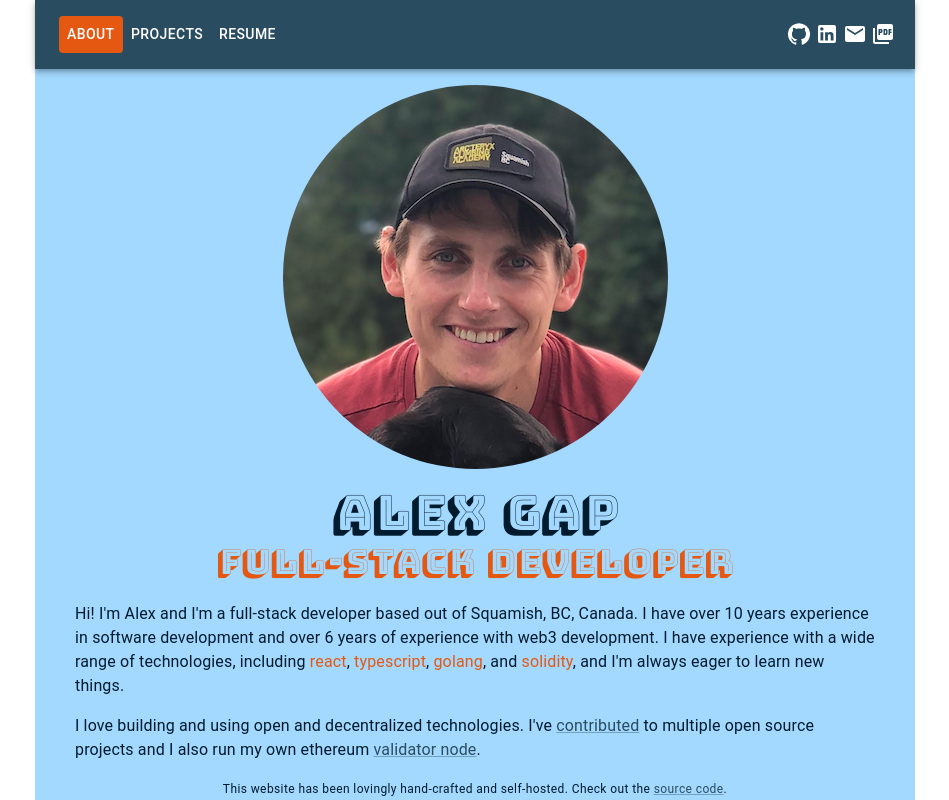
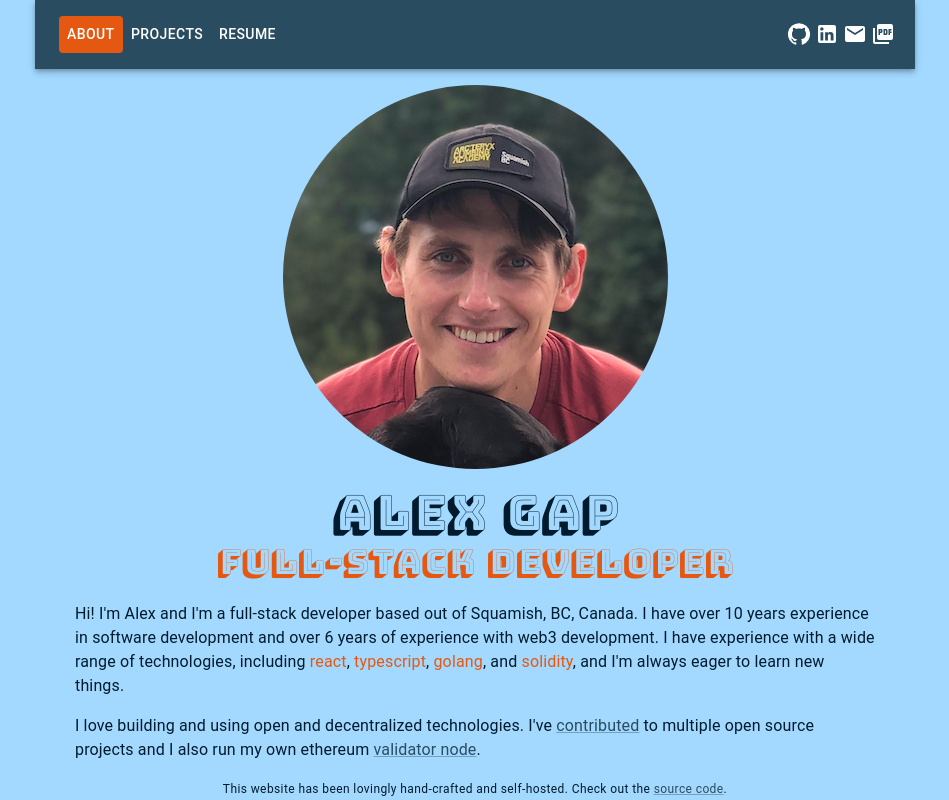
Before and after one commit to lalexgap/website, a React (Vite) app: page / in a window 1280 px wide. Shown: the whole page, without its empty margins (165-1114 px from the left). Built offline with nearby package versions, Linux system fonts and the light colour scheme.

Commit message:
force body to be blue

```diff
--- a/src/index.css
+++ b/src/index.css
@@ -3,4 +3,6 @@ body {
   place-items: center;
   min-width: 320px;
   min-height: 100vh;
+  /* Slight bit of a cludge to force the background to always be blue when scrolling to the bottom */
+  background-color:  #a3d9ff;
 }
```
